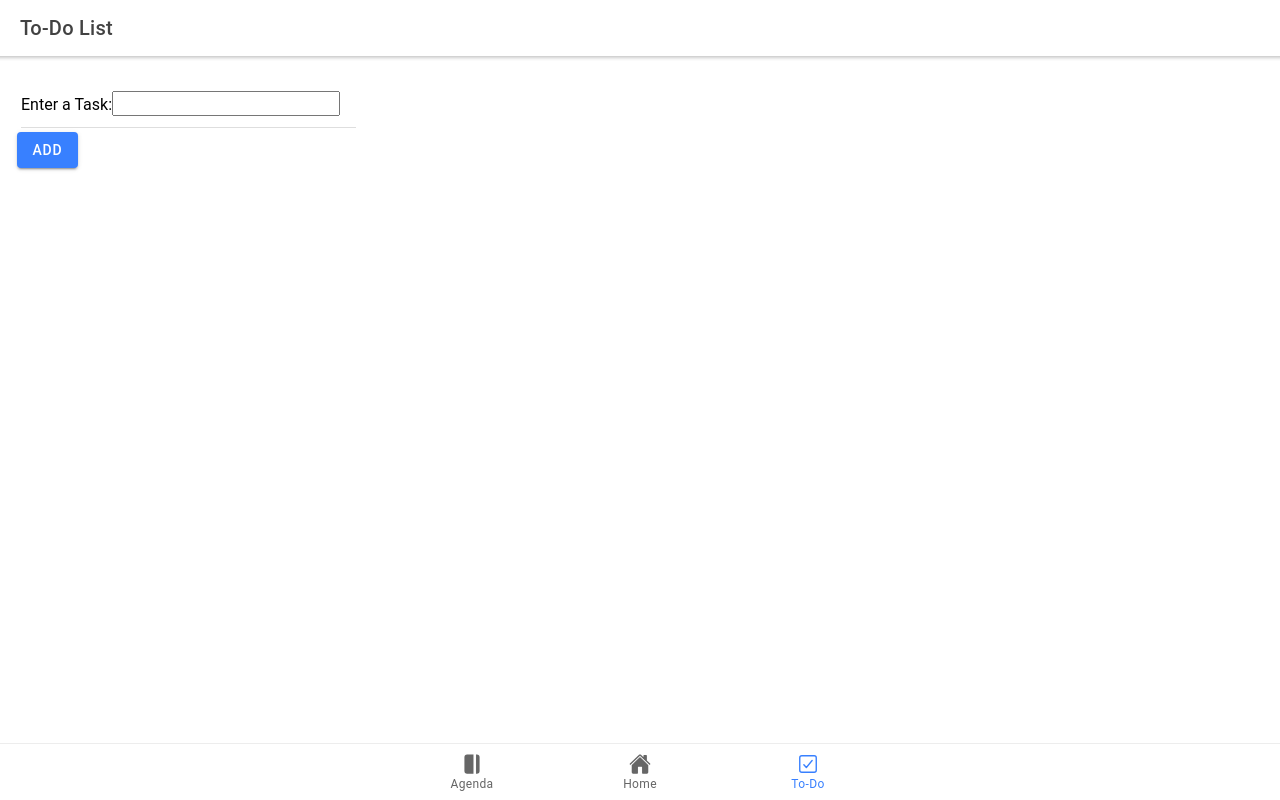
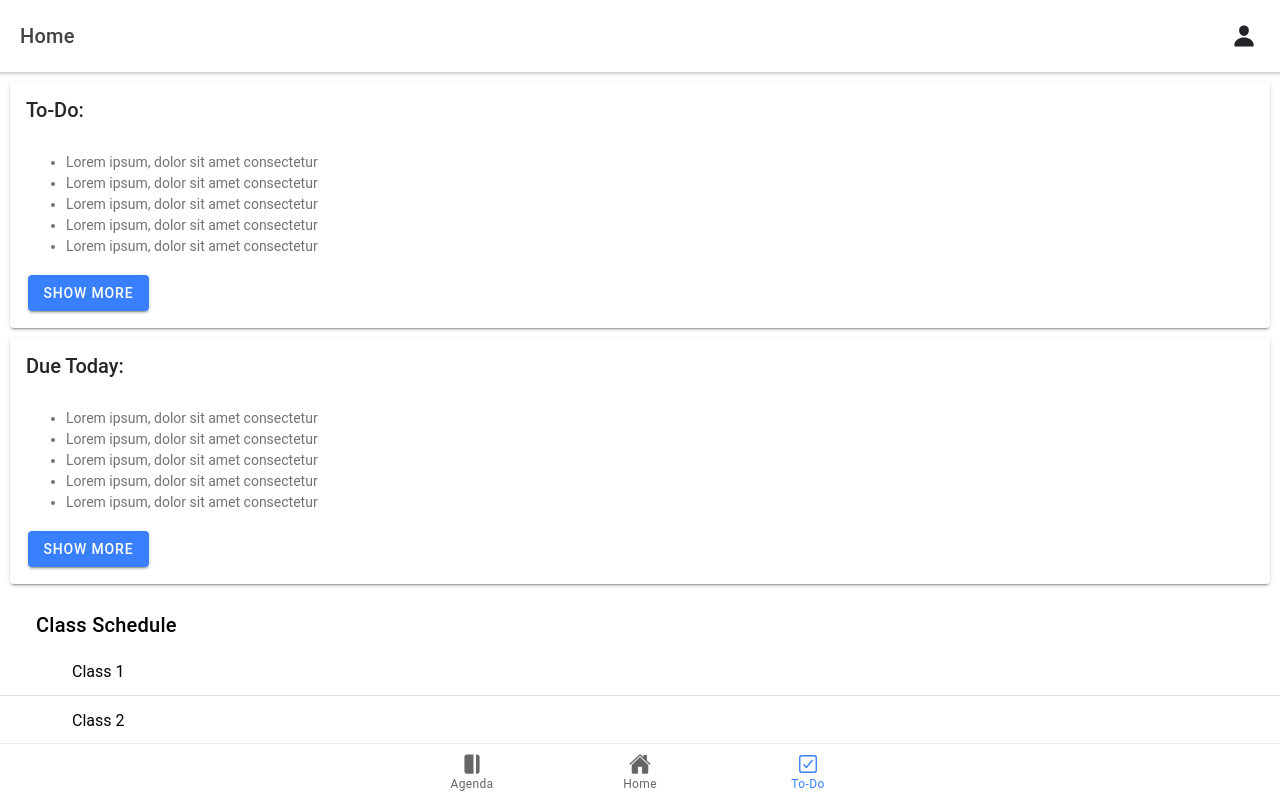
Before and after one commit to ethannnn6122/StudentLifeApp, a React (Create React App) app: page /tab3 in a window 1280 px wide. Built offline with nearby package versions, Linux system fonts and the light colour scheme; the HTML template or start-up script is replaced by a standard one.

Commit message:
Started to implement TaskLists
Started to put in the ionic elements so tasks show up in the right places.

```diff
--- a/src/App.tsx
+++ b/src/App.tsx
@@ -52,11 +52,6 @@
   render() {
     return(
       <IonApp>
-        {/* <ToDoList
-          task={this.state.newTask}
-          onAdd={this.addTask}
-          onChange={this.handleTaskChange}
-          /> */}
           <TasksList tasks={this.state.tasks} onDelete={this.deleteTask} />
     <IonReactRouter>
       <IonTabs>
@@ -64,6 +59,7 @@
           <Route path="/tab1" component={agendaTab} exact={true} />
           <Route path="/tab2" component={homeTab} exact={true} />
           <Route path="/tab3" render={() => <ToDoList task={this.state.newTask} onAdd={this.addTask} onChange={this.handleTaskChange}/>} />
+          <Route path="/" component={homeTab} />
         </IonRouterOutlet>
         <IonTabBar slot="bottom">
           <IonTabButton tab="tab1" href="/tab1">
--- a/src/pages/Todo-Components/TasksList.tsx
+++ b/src/pages/Todo-Components/TasksList.tsx
@@ -2,7 +2,7 @@
 
 import { Task } from "../../models/task";
 import { TaskListItem } from "../Todo-Components/TasksListItem";
-import { IonList, IonPage } from "@ionic/react";
+import { IonList, IonPage, IonContent } from "@ionic/react";
 
 export interface TaskListProps {
     tasks: Task[];
@@ -10,12 +10,11 @@
 }
 
 export const TasksList: React.FC<TaskListProps> = ({tasks, onDelete }) => (
-<IonPage className="body">
+<IonContent className="md hydrated">
     <IonList>
         {tasks.map((task, i) => (
             <TaskListItem task={task} onDelete={onDelete} key={i}/>
         ))}
     </IonList>
-</IonPage>
-
+</IonContent>
 );
--- a/src/pages/to_doTab.tsx
+++ b/src/pages/to_doTab.tsx
@@ -29,7 +29,6 @@
               <IonCol size="auto">
                <IonItem>
                 <IonLabel>Enter a Task:</IonLabel>
-                {console.log('LOG: '+JSON.stringify(task))}
                 <input onChange={onChange} value={task.name}/>
               </IonItem>
             </IonCol>
```
